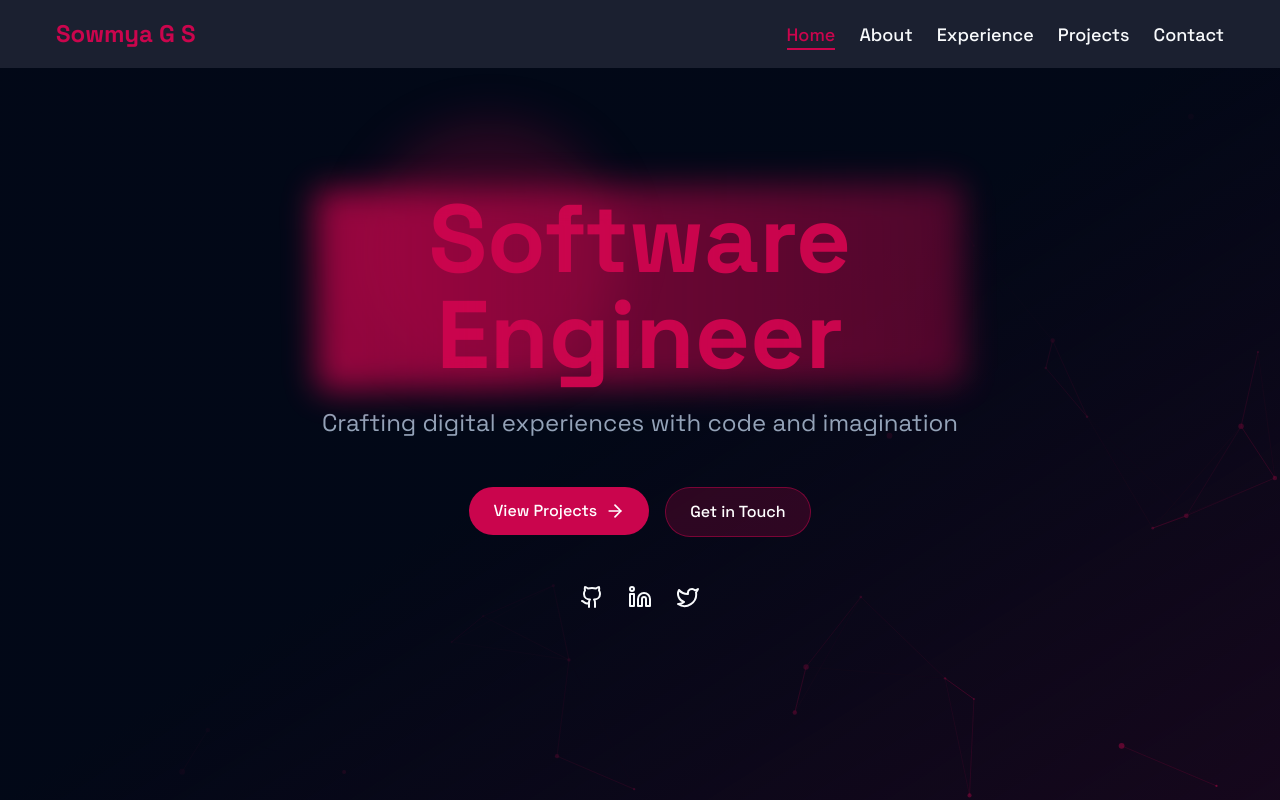
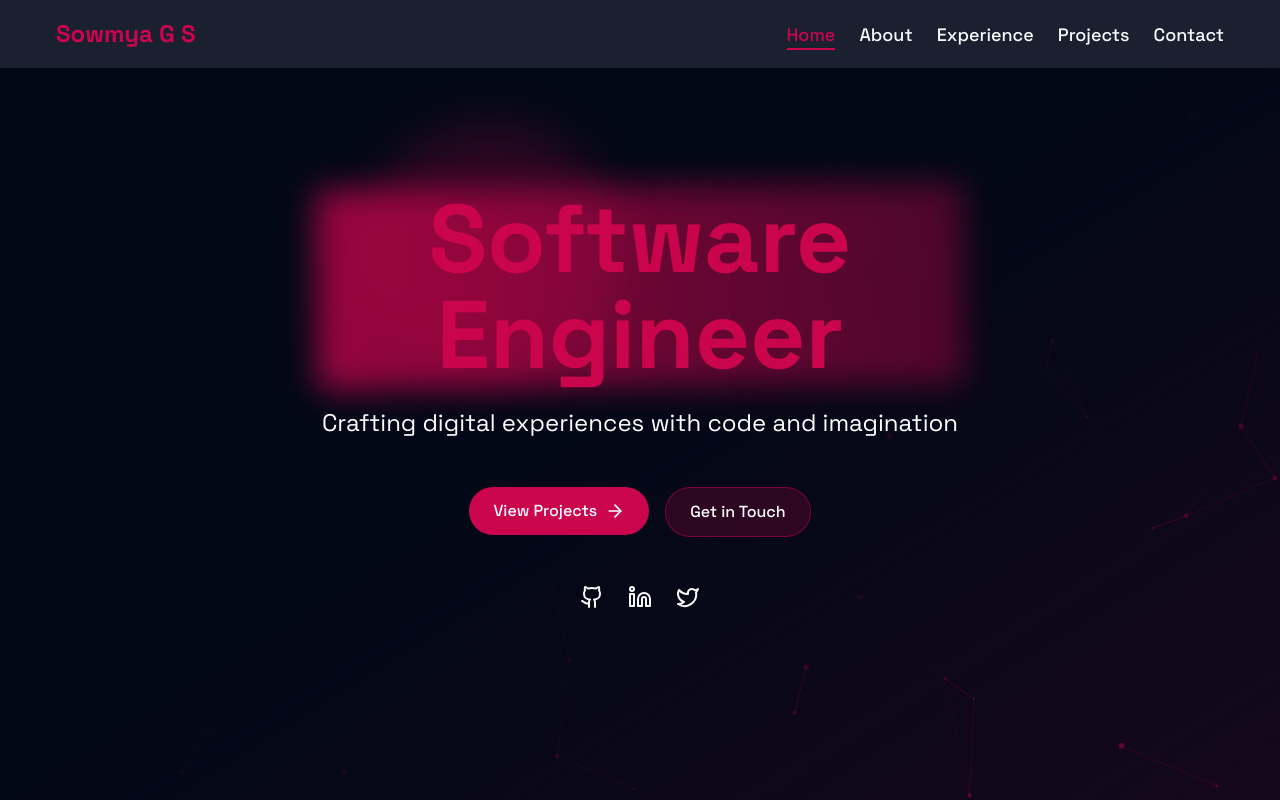
Before and after one commit to sowmya1066/sowmyags_portfolio, a Next.js app: page / in a window 1280 px wide. Built offline with nearby package versions, Linux system fonts and the light colour scheme.

Commit message:
transistion - positive infinite

```diff
--- a/app/page.tsx
+++ b/app/page.tsx
@@ -217,7 +217,7 @@ export default function Home() {
           </h1>
           <motion.p
             className="text-xl md:text-2xl mb-12"
-            style={{ color: "hsl(215, 20.2%, 65.1%)" }}
+            style={{ color: "white" }}
             initial={{ opacity: 0 }}
             animate={{ opacity: 1 }}
             transition={{ delay: 0.4, duration: 0.8 }}
```
